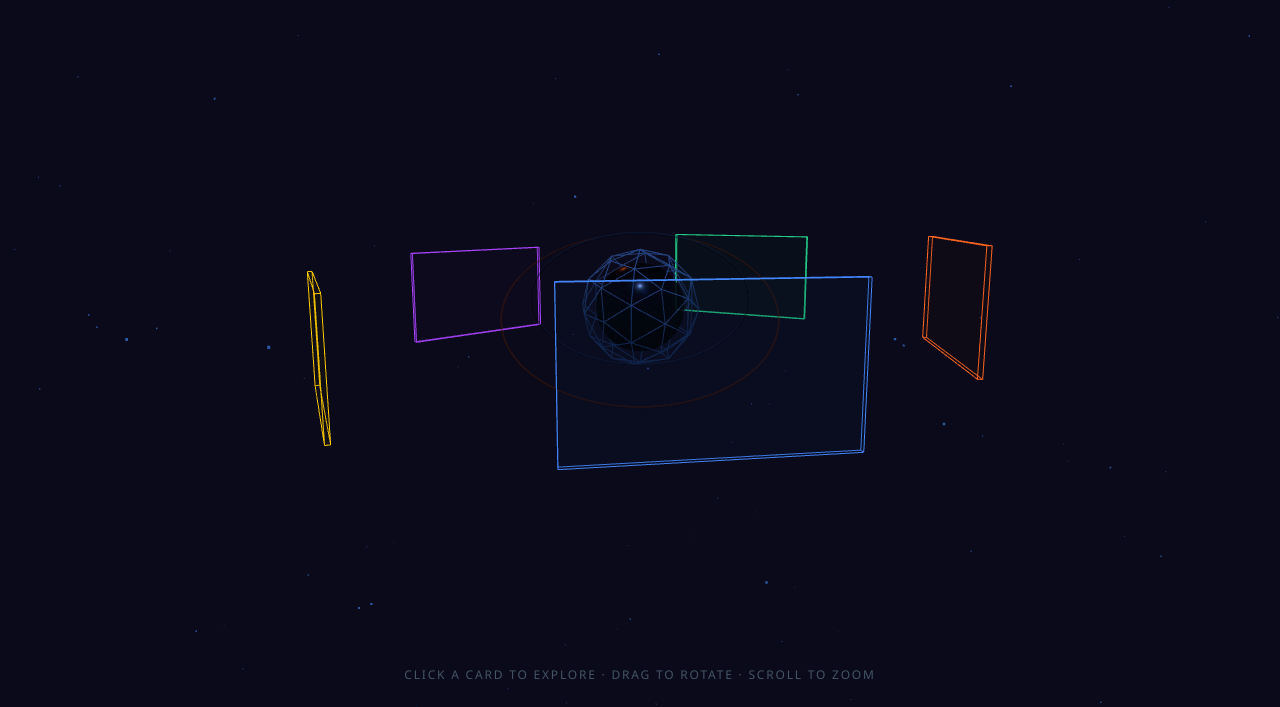
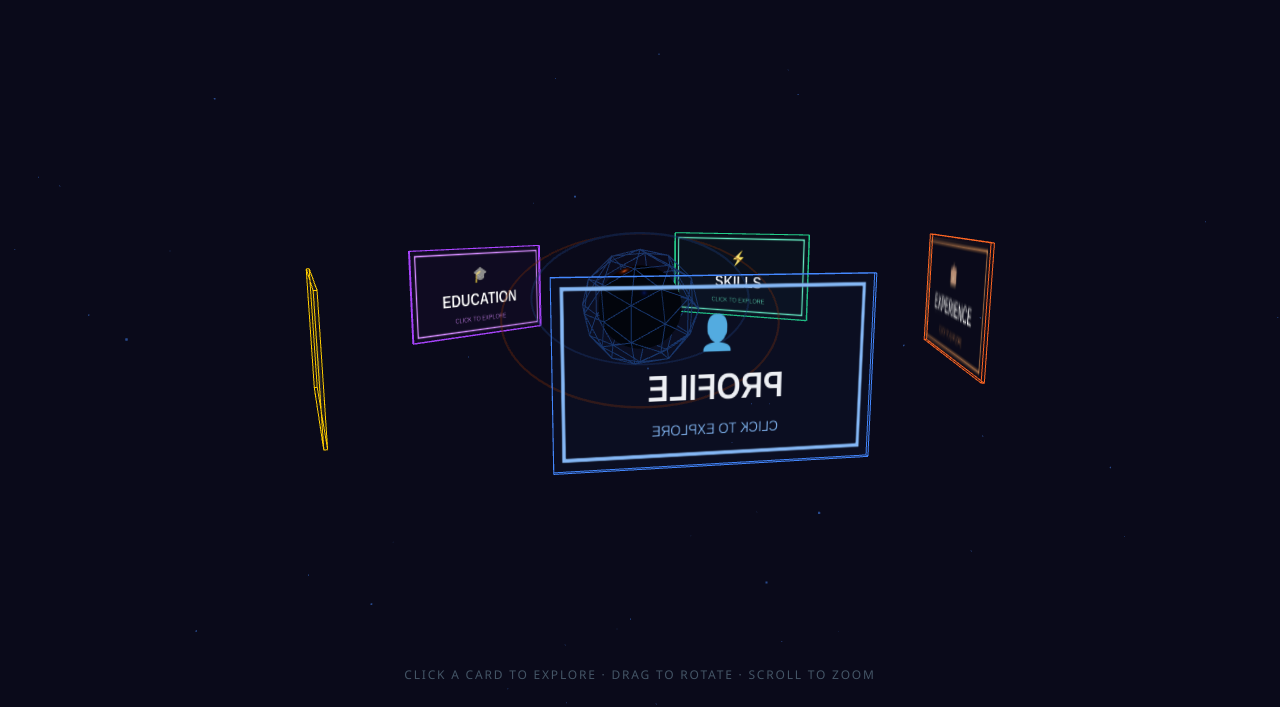
Before and after one commit to maddychetan/3d-resume, a website built with Vite: page index.html in a window 1280 px wide. Shown: the part 93-800 px from the top of the page. Built offline with nearby package versions, Linux system fonts and the light colour scheme; animation ran at ten frames a second.

Commit message:
Fix card labels and click panel

```diff
--- a/main.js
+++ b/main.js
@@ -1,9 +1,6 @@
 import * as THREE from 'three';
-import { FontLoader } from 'three/addons/loaders/FontLoader.js';
-import { TextGeometry } from 'three/addons/geometries/TextGeometry.js';
 import { OrbitControls } from 'three/addons/controls/OrbitControls.js';
 
-// Scene setup
 const scene = new THREE.Scene();
 scene.background = new THREE.Color(0x0a0a1a);
 scene.fog = new THREE.Fog(0x0a0a1a, 20, 60);
@@ -14,7 +11,6 @@ camera.position.set(0, 2, 14);
 const renderer = new THREE.WebGLRenderer({ antialias: true });
 renderer.setSize(window.innerWidth, window.innerHeight);
 renderer.setPixelRatio(window.devicePixelRatio);
-renderer.shadowMap.enabled = true;
 document.body.appendChild(renderer.domElement);
 
 const controls = new OrbitControls(camera, renderer.domElement);
@@ -23,134 +19,126 @@ controls.dampingFactor = 0.05;
 controls.maxDistance = 30;
 controls.minDistance = 3;
 
-// Lights
-const ambientLight = new THREE.AmbientLight(0xffffff, 0.3);
-scene.add(ambientLight);
-
-const blueLight = new THREE.PointLight(0x4488ff, 3, 30);
+scene.add(new THREE.AmbientLight(0xffffff, 0.5));
+const blueLight = new THREE.PointLight(0x4488ff, 4, 30);
 blueLight.position.set(-8, 8, 5);
 scene.add(blueLight);
-
-const orangeLight = new THREE.PointLight(0xff6622, 2, 25);
+const orangeLight = new THREE.PointLight(0xff6622, 3, 25);
 orangeLight.position.set(8, 4, 5);
 scene.add(orangeLight);
 
-const topLight = new THREE.DirectionalLight(0xffffff, 0.8);
-topLight.position.set(0, 10, 5);
-scene.add(topLight);
-
-// Floating particles background
-const particleCount = 300;
 const particleGeo = new THREE.BufferGeometry();
-const positions = new Float32Array(particleCount * 3);
-for (let i = 0; i < particleCount * 3; i++) {
-  positions[i] = (Math.random() - 0.5) * 60;
-}
-particleGeo.setAttribute('position', new THREE.BufferAttribute(positions, 3));
-const particleMat = new THREE.PointsMaterial({ color: 0x4488ff, size: 0.08, transparent: true, opacity: 0.6 });
-const particles = new THREE.Points(particleGeo, particleMat);
+const pos = new Float32Array(600);
+for (let i = 0; i < 600; i++) pos[i] = (Math.random() - 0.5) * 60;
+particleGeo.setAttribute('position', new THREE.BufferAttribute(pos, 3));
+const particles = new THREE.Points(particleGeo, new THREE.PointsMaterial({ color: 0x4488ff, size: 0.07, transparent: true, opacity: 0.5 }));
 scene.add(particles);
 
-// Sections data
+const sphere = new THREE.Mesh(
+  new THREE.IcosahedronGeometry(1.2, 1),
+  new THREE.MeshStandardMaterial({ color: 0x4488ff, wireframe: true, transparent: true, opacity: 0.7 })
+);
+scene.add(sphere);
+scene.add(new THREE.Mesh(
+  new THREE.SphereGeometry(0.85, 32, 32),
+  new THREE.MeshStandardMaterial({ color: 0x112244, roughness: 0.2, metalness: 0.9 })
+));
+
+function makeRing(r, color, tilt) {
+  const m = new THREE.Mesh(
+    new THREE.TorusGeometry(r, 0.02, 8, 80),
+    new THREE.MeshStandardMaterial({ color, transparent: true, opacity: 0.4 })
+  );
+  m.rotation.x = tilt;
+  scene.add(m);
+  return m;
+}
+const ring1 = makeRing(2.2, 0x4488ff, Math.PI / 4);
+const ring2 = makeRing(2.8, 0xff6622, -Math.PI / 3);
+
+function makeCardTexture(label, hex) {
+  const canvas = document.createElement('canvas');
+  canvas.width = 512;
+  canvas.height = 256;
+  const ctx = canvas.getContext('2d');
+  ctx.clearRect(0, 0, 512, 256);
+  ctx.strokeStyle = hex;
+  ctx.lineWidth = 6;
+  ctx.strokeRect(10, 10, 492, 236);
+  const icons = { PROFILE: '👤', EXPERIENCE: '💼', SKILLS: '⚡', EDUCATION: '🎓', AWARDS: '🏆' };
+  ctx.font = '48px Arial';
+  ctx.textAlign = 'center';
+  ctx.fillText(icons[label] || '★', 256, 90);
+  ctx.fillStyle = '#ffffff';
+  ctx.font = 'bold 52px Arial';
+  ctx.fillText(label, 256, 168);
+  ctx.fillStyle = hex;
+  ctx.font = '22px Arial';
+  ctx.fillText('CLICK TO EXPLORE', 256, 218);
+  return new THREE.CanvasTexture(canvas);
+}
+
 const sections = [
-  { label: 'PROFILE', color: 0x4488ff },
-  { label: 'EXPERIENCE', color: 0xff6622 },
-  { label: 'SKILLS', color: 0x22cc88 },
-  { label: 'EDUCATION', color: 0xaa44ff },
-  { label: 'AWARDS', color: 0xffcc00 },
+  { label: 'PROFILE',    color: 0x4488ff, hex: '#4488ff' },
+  { label: 'EXPERIENCE', color: 0xff6622, hex: '#ff6622' },
+  { label: 'SKILLS',     color: 0x22cc88, hex: '#22cc88' },
+  { label: 'EDUCATION',  color: 0xaa44ff, hex: '#aa44ff' },
+  { label: 'AWARDS',     color: 0xffcc00, hex: '#ffcc00' },
 ];
 
 const cards = [];
 const cardGroup = new THREE.Group();
 scene.add(cardGroup);
 
-// Card creation
-function createCard(index, total) {
-  const angle = (index / total) * Math.PI * 2;
-  const radius = 6;
-  const x = Math.sin(angle) * radius;
-  const z = Math.cos(angle) * radius;
-
+sections.forEach((sec, i) => {
+  const angle = (i / sections.length) * Math.PI * 2;
   const group = new THREE.Group();
-  group.position.set(x, 0, z);
+  group.position.set(Math.sin(angle) * 6, 0, Math.cos(angle) * 6);
   group.lookAt(0, 0, 0);
 
-  // Card face
-  const geo = new THREE.BoxGeometry(3.8, 2.2, 0.08);
-  const mat = new THREE.MeshStandardMaterial({
-    color: sections[index].color,
-    transparent: true,
-    opacity: 0.15,
-    roughness: 0.1,
-    metalness: 0.8,
-  });
-  const card = new THREE.Mesh(geo, mat);
-  group.add(card);
+  const tex = makeCardTexture(sec.label, sec.hex);
+  const cardMesh = new THREE.Mesh(
+    new THREE.PlaneGeometry(3.8, 2.2),
+    new THREE.MeshBasicMaterial({ map: tex, transparent: true, side: THREE.DoubleSide })
+  );
+  group.add(cardMesh);
 
-  // Card border glow
-  const edgeGeo = new THREE.EdgesGeometry(geo);
-  const edgeMat = new THREE.LineBasicMaterial({ color: sections[index].color, linewidth: 2 });
-  const edges = new THREE.LineSegments(edgeGeo, edgeMat);
+  const box = new THREE.Mesh(
+    new THREE.BoxGeometry(3.9, 2.3, 0.05),
+    new THREE.MeshStandardMaterial({ color: sec.color, transparent: true, opacity: 0.08 })
+  );
+  box.position.z = -0.03;
+  group.add(box);
+
+  const edges = new THREE.LineSegments(
+    new THREE.EdgesGeometry(new THREE.BoxGeometry(3.9, 2.3, 0.05)),
+    new THREE.LineBasicMaterial({ color: sec.color })
+  );
+  edges.position.z = -0.03;
   group.add(edges);
 
-  cards.push(group);
+  cards.push({ group, mesh: cardMesh, label: sec.label });
   cardGroup.add(group);
-}
-
-sections.forEach((_, i) => createCard(i, sections.length));
-
-// Central sphere (logo)
-const sphereGeo = new THREE.IcosahedronGeometry(1.2, 1);
-const sphereMat = new THREE.MeshStandardMaterial({
-  color: 0x4488ff,
-  wireframe: true,
-  transparent: true,
-  opacity: 0.6,
 });
-const sphere = new THREE.Mesh(sphereGeo, sphereMat);
-scene.add(sphere);
-
-const innerSphereGeo = new THREE.SphereGeometry(0.9, 32, 32);
-const innerSphereMat = new THREE.MeshStandardMaterial({
-  color: 0x112244,
-  roughness: 0.2,
-  metalness: 0.9,
-  transparent: true,
-  opacity: 0.9,
-});
-const innerSphere = new THREE.Mesh(innerSphereGeo, innerSphereMat);
-scene.add(innerSphere);
-
-// Orbit rings
-function createRing(radius, color, tilt) {
-  const geo = new THREE.TorusGeometry(radius, 0.02, 8, 80);
-  const mat = new THREE.MeshStandardMaterial({ color, transparent: true, opacity: 0.4, metalness: 1 });
-  const ring = new THREE.Mesh(geo, mat);
-  ring.rotation.x = tilt;
-  scene.add(ring);
-  return ring;
-}
-const ring1 = createRing(2.2, 0x4488ff, Math.PI / 4);
-const ring2 = createRing(2.8, 0xff6622, -Math.PI / 3);
-
-// HTML Overlay UI
-const overlay = document.getElementById('overlay');
 
 const infoData = {
   PROFILE: `<h2>Chetan Holiyappa</h2>
-    <p><strong>Strategic Talent Partner</strong> | 10+ Years Experience</p>
+    <p><strong>Strategic Talent Partner</strong> | 10+ Years</p>
     <p>📍 Bengaluru &nbsp;|&nbsp; ✉️ Chaytonah@gmail.com</p>
-    <p>Product, SaaS & Technology hiring specialist. Expert in scalable recruitment, automation, and AI-assisted hiring workflows.</p>`,
+    <p>📞 +91-7338025205</p>
+    <p>Product, SaaS & Technology hiring specialist. Expert in scalable recruitment, automation, and AI-assisted hiring workflows.</p>
+    <p><a href="https://www.linkedin.com/in/caholiyappa/" target="_blank" style="color:#4488ff">LinkedIn Profile →</a></p>`,
 
   EXPERIENCE: `<h2>Experience</h2>
     <div class="item"><strong>Global TA Partner</strong> — Resilinc <span>Feb 2024 – Present</span></div>
     <p>AI-assisted hiring, Lever ATS automation, SeekOut & Talent Neuron sourcing.</p>
     <div class="item"><strong>Senior Recruiter</strong> — Mitratech <span>Feb 2023 – Jul 2023</span></div>
     <p>Java, .Net, Automation, Product Owner roles. Greenhouse ATS super-user.</p>
-    <div class="item"><strong>TA Specialist, EMEA & APAC</strong> — TomTom <span>May 2021 – Dec 2022</span></div>
-    <p>D&I hiring +20%, offer acceptance ratio 95%, drop ratio reduced from 40% → 10%.</p>
+    <div class="item"><strong>TA Specialist EMEA & APAC</strong> — TomTom <span>May 2021 – Dec 2022</span></div>
+    <p>D&I +20%, offer acceptance 95%, drop ratio 40% to 10%.</p>
     <div class="item"><strong>Senior IT Recruitment Consultant</strong> — KellyOCG <span>Jan 2019 – Apr 2021</span></div>
-    <p>Multi-client APAC hiring: Citi, Ford & more.</p>`,
+    <p>Multi-client APAC: Citi, Ford & more.</p>
+    <div class="item"><strong>Lead Technical Recruiter</strong> — Sunrise Systems <span>Feb 2016 – Dec 2018</span></div>`,
 
   SKILLS: `<h2>Skills</h2>
     <div class="skills-grid">
@@ -162,83 +150,74 @@ const infoData = {
     </div>`,
 
   EDUCATION: `<h2>Education & Certifications</h2>
-    <div class="item"><strong>MSc Computer Science</strong> — University of Hertfordshire, 2012</div>
-    <div class="item"><strong>BE Information Science</strong> — GM Institute of Technology, 2009</div>
+    <div class="item"><strong>MSc Computer Science</strong> — University of Hertfordshire <span>2012</span></div>
+    <div class="item"><strong>BE Information Science</strong> — GM Institute of Technology <span>2009</span></div>
     <br/>
     <p><strong>Certifications:</strong></p>
-    <p>Tech Recruiter Cert · Sourcing Level 1 & 2 · D&I LinkedIn · LinkedIn Recruiter · Talent Sourcing · Cyber Security · Java (Udemy)</p>`,
+    <div class="item">Tech Recruiter Cert — hirist.com</div>
+    <div class="item">Sourcing Level 1 & 2 — Recruiting Monk</div>
+    <div class="item">Diversity, Inclusion & Belonging — LinkedIn</div>
+    <div class="item">Cyber Security Investigation — Axpino Technologies</div>
+    <div class="item">Java for Beginners — Udemy</div>`,
 
   AWARDS: `<h2>Awards & Recognition</h2>
-    <div class="item">🏆 <strong>Most Promising New Talent</strong> — TomTom, Jul 2021</div>
-    <div class="item">⭐ <strong>Going the Extra Mile Award</strong> — KellyOCG, Aug 2020</div>
-    <div class="item">🎖️ <strong>Recruiter Honor Award</strong> — Sunrise Systems, Jun 2018</div>
-    <div class="item">🧠 <strong>IBM Great Mind Challenge Winner</strong> — IBM, Jun 2009</div>`,
+    <div class="item">🏆 <strong>Most Promising New Talent</strong> — TomTom <span>Jul 2021</span></div>
+    <div class="item">⭐ <strong>Going the Extra Mile Award</strong> — KellyOCG <span>Aug 2020</span></div>
+    <div class="item">🎖️ <strong>Recruiter Honor Award</strong> — Sunrise Systems <span>Jun 2018</span></div>
+    <div class="item">🧠 <strong>IBM Great Mind Challenge Winner</strong> — IBM <span>Jun 2009</span></div>`,
 };
 
-// Raycasting for click
 const raycaster = new THREE.Raycaster();
 const mouse = new THREE.Vector2();
+let isDragging = false;
+let mouseDownPos = { x: 0, y: 0 };
 
-window.addEventListener('click', (e) => {
+window.addEventListener('mousedown', (e) => { mouseDownPos = { x: e.clientX, y: e.clientY }; isDragging = false; });
+window.addEventListener('mousemove', (e) => {
+  if (Math.abs(e.clientX - mouseDownPos.x) > 5 || Math.abs(e.clientY - mouseDownPos.y) > 5) isDragging = true;
+});
+window.addEventListener('mouseup', (e) => {
+  if (isDragging) return;
   mouse.x = (e.clientX / window.innerWidth) * 2 - 1;
   mouse.y = -(e.clientY / window.innerHeight) * 2 + 1;
   raycaster.setFromCamera(mouse, camera);
-  const hits = raycaster.intersectObjects(cards.map(c => c.children[0]));
+  const meshes = cards.map(c => c.mesh);
+  const hits = raycaster.intersectObjects(meshes);
   if (hits.length > 0) {
-    const idx = cards.findIndex(c => c.children[0] === hits[0].object);
-    showPanel(sections[idx].label);
+    const idx = meshes.indexOf(hits[0].object);
+    showPanel(cards[idx].label);
   }
 });
 
 function showPanel(label) {
-  const panel = document.getElementById('panel');
-  const content = document.getElementById('panel-content');
-  content.innerHTML = infoData[label] || '';
-  panel.classList.add('active');
+  document.getElementById('panel-content').innerHTML = infoData[label] || '';
+  document.getElementById('panel').classList.add('active');
 }
 
 document.getElementById('close-btn').addEventListener('click', () => {
   document.getElementById('panel').classList.remove('active');
 });
 
-// Labels using CSS
-cards.forEach((card, i) => {
-  const div = document.createElement('div');
-  div.className = 'card-label';
-  div.textContent = sections[i].label;
-  div.style.color = `#${sections[i].color.toString(16).padStart(6, '0')}`;
-  document.getElementById('labels').appendChild(div);
-});
-
-// Animation
 let time = 0;
 function animate() {
   requestAnimationFrame(animate);
   time += 0.005;
-
   sphere.rotation.y += 0.008;
   sphere.rotation.x += 0.003;
   ring1.rotation.z += 0.004;
   ring2.rotation.z -= 0.003;
   cardGroup.rotation.y += 0.003;
   particles.rotation.y += 0.0005;
-
   blueLight.position.x = Math.sin(time) * 8;
   blueLight.position.z = Math.cos(time) * 8;
   orangeLight.position.x = Math.sin(time + Math.PI) * 8;
   orangeLight.position.z = Math.cos(time + Math.PI) * 5;
-
-  // Float cards
-  cards.forEach((card, i) => {
-    card.position.y = Math.sin(time + i * 1.2) * 0.3;
-  });
-
+  cards.forEach((c, i) => { c.group.position.y = Math.sin(time + i * 1.2) * 0.3; });
   controls.update();
   renderer.render(scene, camera);
 }
 animate();
 
-// Resize
 window.addEventListener('resize', () => {
   camera.aspect = window.innerWidth / window.innerHeight;
   camera.updateProjectionMatrix();
```
Also changed, not shown: dist/assets/index-5e7yZKKL.js (deleted), dist/assets/index-AquEM4ZL.js (added), dist/index.html.
